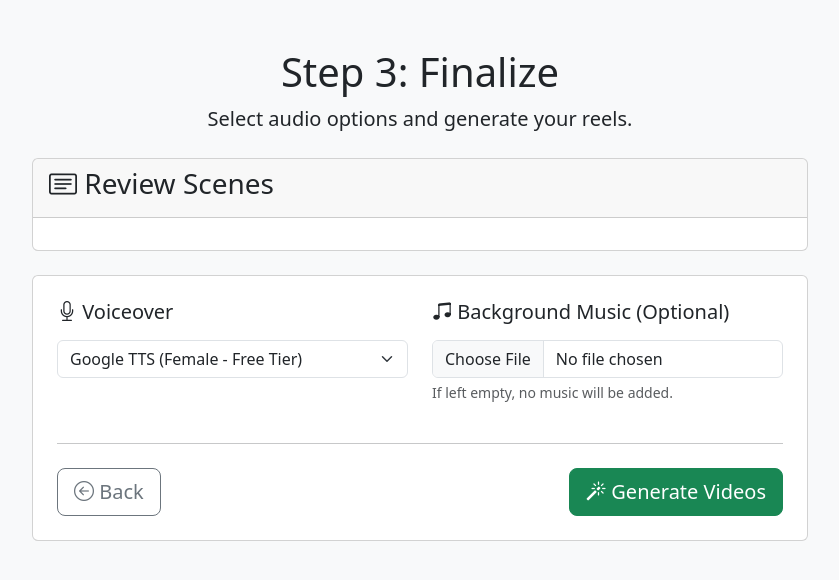
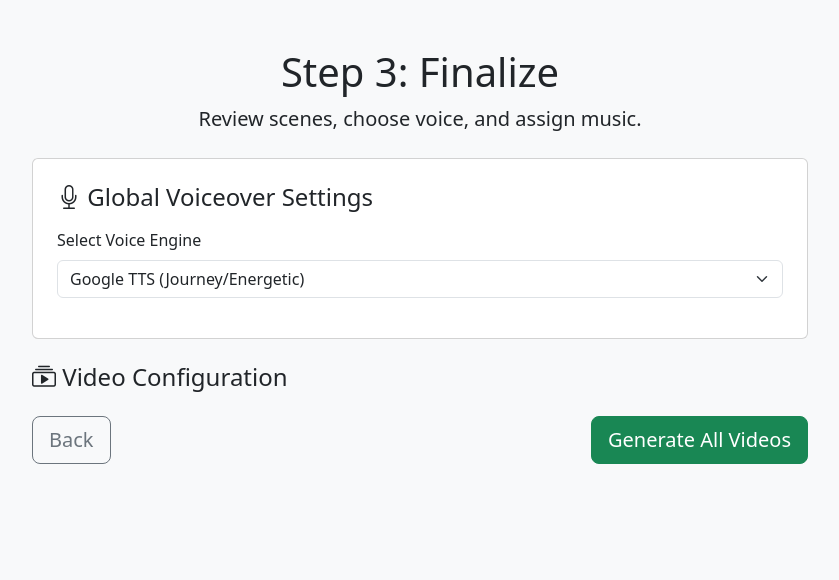
Before and after one commit to auksasful/Simple-Reels-Generator-Python-Hustlers, a Flask app: template templates/step3.html in a window 1280 px wide. Shown: the top 580 px of the page, without its empty margins (220-1059 px from the left). Run offline with Flask 3, Linux system fonts and the light colour scheme; the template is opened without the code that fills it, so the values that code supplies are empty; some libraries are stand-ins or nearby versions.

Commit message:
Fixing bugs

```diff
--- a/app.py
+++ b/app.py
@@ -9,6 +9,7 @@ from dotenv import load_dotenv
 from config import Config
 import base64
 from fish_audio_sdk import Session, TTSRequest
+from azure.storage.blob import BlobServiceClient, ContentSettings
 
 from moviepy.config import change_settings
 if os.path.exists("/usr/bin/magick"):
@@ -36,10 +37,41 @@ MANUAL_PROJECT_PATH = os.path.join(PROJECTS_FOLDER, MANUAL_PROJECT_NAME)
 os.makedirs(UPLOAD_FOLDER, exist_ok=True)
 app.config['UPLOAD_FOLDER'] = UPLOAD_FOLDER
 
+AZURE_CONNECTION_STRING = Config.AZURE_CONNECTION_STRING
+AZURE_CONTAINER_NAME = Config.AZURE_CONTAINER_NAME
+
+if AZURE_CONNECTION_STRING:
+    blob_service_client = BlobServiceClient.from_connection_string(AZURE_CONNECTION_STRING)
+else:
+    print("WARNING: AZURE_CONNECTION_STRING not found in .env. Cloud uploads will fail.")
+    blob_service_client = None
+
 # --- Helper Functions ---
 
+def upload_to_azure(local_file_path, blob_name):
+    """Uploads a local file to Azure Blob Storage and returns the public URL."""
+    if not blob_service_client:
+        return None
+
+    try:
+        blob_client = blob_service_client.get_blob_client(container=AZURE_CONTAINER_NAME, blob=blob_name)
+
+        # Determine content type
+        content_type = 'video/mp4' if blob_name.endswith('.mp4') else 'application/octet-stream'
+
+        with open(local_file_path, "rb") as data:
+            blob_client.upload_blob(
+                data,
+                overwrite=True,
+                content_settings=ContentSettings(content_type=content_type)
+            )
+        return blob_client.url
+    except Exception as e:
+        print(f"Azure Upload Error: {e}")
+        return None
+
+
 def download_file(url, folder):
-    """Downloads a file from a URL to the specified folder."""
     try:
         response = requests.get(url, stream=True)
         response.raise_for_status()
@@ -53,6 +85,20 @@ def download_file(url, folder):
     except Exception as e:
         print(f"Download error: {e}")
         return None
+
+def get_next_project_name(base_name="manual_project"):
+    if not os.path.exists(os.path.join(PROJECTS_FOLDER, base_name)):
+        return base_name
+    counter = 1
+    while True:
+        new_name = f"{base_name}_{counter}"
+        if not os.path.exists(os.path.join(PROJECTS_FOLDER, new_name)):
+            return new_name
+        counter += 1
+
+def clean_text_for_folder(text):
+    import re
+    return re.sub(r'[^\w\s]', '', text).strip()
 
 def generate_voice_pyttsx3(text, output_path):
     """Generates offline voiceover."""
@@ -100,13 +146,11 @@ def generate_google_tts(text, output_path):
         print(f"Google TTS Request Failed: {e}")
         return False
 
-def generate_fish_audio(text, output_path):
+def generate_fish_audio(text, output_path, ref_id="b85455e9d73e492d95c554176a8913df"):
     """Generates audio using Fish Audio SDK with the Kiova British voice."""
     try:
         # Your specific API Key
         session = Session(Config.FISH_AUDIO_API_KEY)
-        # Your specific Voice ID
-        ref_id = "b85455e9d73e492d95c554176a8913df"
 
         # Stream the audio directly to the file
         with open(output_path, "wb") as f:
@@ -142,10 +186,17 @@ def clean_text_for_folder(text):
 
 # --- Routes ---
 
+@app.route('/reset')
+def reset_project():
+    """Clears session and redirects to home to start fresh."""
+    session.clear()
+    return redirect(url_for('step1'))
+
 @app.route('/', methods=['GET', 'POST'])
 def step1():
     if request.method == 'GET':
         session.pop('scripts', None)
+        session.pop('generated_videos', None) # Clear previous results
     if request.method == 'POST':
         session['scripts'] = {"video_1": [{"script": "", "media_type": "url", "media_source": ""}]}
         return redirect(url_for('step2'))
@@ -174,7 +225,6 @@ def step2():
                     if media_type == 'url':
                         final_source = media_urls[index]
                     elif media_type == 'file':
-                        # Check file upload
                         file_input_name = f"{key}_file_{index}"
                         if file_input_name in request.files:
                             file = request.files[file_input_name]
@@ -184,12 +234,12 @@ def step2():
                                 file.save(file_path)
                                 final_source = file_path
                             else:
-                                # Preserve existing file if re-editing (simplified logic)
-                                # For a robust app, check previous session data here
+                                # Logic to keep existing file if not re-uploaded would go here
+                                # For now, relies on re-upload if logic flow was broken
                                 pass
 
                     video_scenes.append({
-                        "scene": str(index + 1), # Use 1-based index for scene ID
+                        "scene": str(index + 1),
                         "script": script_text.strip(),
                         "media_type": media_type,
                         "media_source": final_source
@@ -204,6 +254,7 @@ def step2():
             return redirect(url_for('step2'))
 
         session['scripts'] = scripts_data
+        session.pop('generated_videos', None)
         return redirect(url_for('step3'))
 
     return render_template('step2.html', scripts=session.get('scripts', {}))
@@ -212,15 +263,22 @@ def step2():
 def step3():
     if 'scripts' not in session: return redirect(url_for('step2'))
 
+    if request.method == 'GET' and 'generated_videos' in session:
+        return render_template('step3.html',
+                             scripts=session.get('scripts', {}),
+                             generated_videos=session['generated_videos'])
+
     if request.method == 'POST':
         voice_option = request.form.get('voiceover')
-        bg_music_file = request.files.get('bg_music')
 
-        # 1. Auto-Increment Project Name (THIS IS CORRECT)
+        custom_ref_id = request.form.get('fish_ref_id')
+        if not custom_ref_id or not custom_ref_id.strip():
+            custom_ref_id = "b85455e9d73e492d95c554176a8913df"
+
+        # 1. Project Setup
         current_project_name = get_next_project_name()
         current_project_path = os.path.join(PROJECTS_FOLDER, current_project_name)
 
-        # Create directories for THIS specific run
         gen_video_dir = os.path.join(current_project_path, 'generated_video')
         gen_images_dir = os.path.join(current_project_path, 'generated_images')
         os.makedirs(gen_video_dir, exist_ok=True)
@@ -228,43 +286,43 @@ def step3():
 
         print(f"Generating into folder: {current_project_name}")
 
-        # Prepare Utils
+        # Utils
         pollinations_utils = PollinationsUtils(Config.POLLINATIONS_API_KEY if hasattr(Config, 'POLLINATIONS_API_KEY') else None)
+        vg = VideoGenerator(current_project_name)
+        bg_gen = BackgroundAudioGenerator(current_project_name, bg_music_db=-25)
 
-        # --- DELETED THE ZOMBIE CODE HERE ---
-        # (The lines that reset path to MANUAL_PROJECT_PATH were removed)
-        # ------------------------------------
-
-        # Handle Background Music Upload
-        # Save to ROOT data folder so it is accessible across projects
-        bg_music_path = None
-        bg_music_folder = os.path.join(BASE_DIR, 'data', 'bg_music')
-
-        if bg_music_file and bg_music_file.filename != '':
-            os.makedirs(bg_music_folder, exist_ok=True)
-            safe_audio_name = secure_filename(bg_music_file.filename)
-            bg_music_path = os.path.join(bg_music_folder, safe_audio_name)
-            bg_music_file.save(bg_music_path)
-
-        generated_files = []
+        azure_links = []
 
         # 2. Iterate Videos
         for vid_key, scenes in session['scripts'].items():
             vid_id = vid_key.split('_')[1]
 
-            # Prepare Data Structures
+            # --- A. Handle Specific Music Upload ---
+            # Look for input name="bg_music_video_1", "bg_music_video_2" etc.
+            music_file_input_name = f"bg_music_{vid_key}"
+            music_file = request.files.get(music_file_input_name)
+
+            specific_music_path = None
+            if music_file and music_file.filename != '':
+                # Save to project folder/data/bg_music/video_1_song.mp3
+                music_folder = os.path.join(current_project_path, 'data', 'bg_music')
+                os.makedirs(music_folder, exist_ok=True)
+
+                safe_name = secure_filename(f"{vid_key}_{music_file.filename}")
+                specific_music_path = os.path.join(music_folder, safe_name)
+                music_file.save(specific_music_path)
+
+            # --- B. Prepare Video Generation Data ---
             video_dict = {'video': vid_id, 'scenes': []}
             media_paths_list = []
 
             for scene in scenes:
                 scene_id = scene['scene']
                 clean_scene_id = clean_text_for_folder(scene_id)
-
-                # Create specific folder for this scene using the NEW path
                 scene_folder = os.path.join(gen_images_dir, str(vid_id), clean_scene_id)
                 os.makedirs(scene_folder, exist_ok=True)
 
-                # A. Handle Voiceover
+                # Voiceover Logic
                 vo_path = os.path.join(scene_folder, "voiceover.mp3")
 
                 if voice_option == 'Pollinations':
@@ -276,28 +334,24 @@ def step3():
                         os.rename(latest_file, vo_path)
                 elif voice_option == 'GoogleTTS':
                     if not generate_google_tts(scene['script'], vo_path):
-                         # Fallback to gTTS if Google fails
                          from gtts import gTTS
                          tts = gTTS(text=scene['script'], lang='en', slow=False)
                          tts.save(vo_path)
                 elif voice_option == 'FishAudio':
-                    if not generate_fish_audio(scene['script'], vo_path):
-                         # Fallback to gTTS if Fish fails (e.g. out of credits)
+                    if not generate_fish_audio(scene['script'], vo_path, ref_id=custom_ref_id):
                          from gtts import gTTS
                          tts = gTTS(text=scene['script'], lang='en', slow=False)
                          tts.save(vo_path)
                 else:
-                    # Fallback (Offline/Pyttsx3 or gTTS)
                     from gtts import gTTS
                     tts = gTTS(text=scene['script'], lang='en', slow=False)
                     tts.save(vo_path)
 
-                # B. Handle Visuals
+                # Media Logic
                 final_media_path = ""
                 if scene['media_type'] == 'url':
                     final_media_path = download_file(scene['media_source'], scene_folder)
                 else:
-                    # It's a file path in static/uploads. Copy it to project folder
                     source_path = scene['media_source']
                     if os.path.exists(source_path):
                         ext = os.path.splitext(source_path)[1]
@@ -305,57 +359,43 @@ def step3():
                         shutil.copy(source_path, dest_path)
                         final_media_path = dest_path
 
-                # C. Build Dicts
-                video_dict['scenes'].append({
-                    'scene': scene_id,
-                    'text': scene['script'],
-                    'visuals': 'manual_input'
-                })
+                video_dict['scenes'].append({'scene': scene_id, 'text': scene['script'], 'visuals': 'manual'})
+                media_paths_list.append({'scene': scene_id, 'image_path': final_media_path, 'google_image_path': ''})
 
-                media_paths_list.append({
-                    'scene': scene_id,
-                    'image_path': final_media_path,
-                    'google_image_path': ''
-                })
+            # --- C. Generate Video & Apply Music ---
+            try:
+                # 1. Generate base video
+                raw_video_path = vg.execute(video_dict, media_paths_list)
 
-            # 3. Generate Video
-            try:
-                # Pass the NEW project name so VG looks in the right place
-                vg = VideoGenerator(current_project_name)
-                final_video_path = vg.execute(video_dict, media_paths_list)
+                final_output_path = raw_video_path
 
-                if final_video_path and os.path.exists(final_video_path):
-                    generated_files.append(final_video_path)
+                # 2. Apply Specific Music (if uploaded)
+                if specific_music_path and os.path.exists(raw_video_path):
+                    print(f"Applying music to {vid_key}...")
+                    # The updated generator will use specific_audio_path if provided
+                    music_video_path = bg_gen.execute(raw_video_path, specific_audio_path=specific_music_path)
+                    if music_video_path:
+                        final_output_path = music_video_path
+
+                # 3. Upload to Azure
+                if final_output_path and os.path.exists(final_output_path):
+                    filename = os.path.basename(final_output_path)
+                    blob_name = f"{current_project_name}/{vid_key}_{filename}"
+                    print(f"Uploading {blob_name}...")
+
+                    cloud_url = upload_to_azure(final_output_path, blob_name)
+                    azure_links.append(cloud_url if cloud_url else f"Upload Failed: {final_output_path}")
+
             except Exception as e:
-                print(f"Video Gen Error: {e}")
-                flash(f"Error generating video {vid_id}: {str(e)}", "danger")
+                print(f"Gen Error {vid_key}: {e}")
                 continue
 
-        # 4. Add Background Audio
-        if bg_music_path and generated_files:
-            try:
-                bg_gen = BackgroundAudioGenerator(current_project_name, bg_music_db=-25)
-                # Force the generator to look in the root data folder
-                bg_gen.bg_music_directory = bg_music_folder
+        session['generated_videos'] = azure_links
+        flash(f"Generation Complete! Created {len(azure_links)} videos.", "success")
 
-                final_output_paths = []
-                for vid_path in generated_files:
-                    res = bg_gen.execute(vid_path)
-                    if res: final_output_paths.append(res)
-
-                if final_output_paths:
-                    flash(f"Generated {len(final_output_paths)} videos with music!", "success")
-                else:
-                    flash("Generated videos (Music add failed).", "warning")
-
-            except Exception as e:
-                 print(f"BG Audio Error: {e}")
-                 flash("Video generated, but background audio failed.", "warning")
-        else:
-             if generated_files:
-                 flash(f"Successfully generated {len(generated_files)} videos!", "success")
-
-        return render_template('step3.html', scripts=session.get('scripts', {}))
+        return render_template('step3.html',
+                             scripts=session.get('scripts', {}),
+                             generated_videos=azure_links)
 
     return render_template('step3.html', scripts=session.get('scripts', {}))
 
--- a/templates/step3.html
+++ b/templates/step3.html
@@ -10,13 +10,29 @@
         body { background-color: #f8f9fa; }
         .container { max-width: 800px; }
         .scene-review { border-bottom: 1px solid #eee; padding-bottom: 0.5rem; margin-bottom: 1rem; }
+        .video-card { border-left: 5px solid #0d6efd; background: white; padding: 20px; margin-bottom: 20px; border-radius: 5px; box-shadow: 0 2px 4px rgba(0,0,0,0.05); }
+
+        /* Loading Overlay */
+        #loading-overlay {
+            position: fixed; top: 0; left: 0; width: 100%; height: 100%;
+            background: rgba(255, 255, 255, 0.95); z-index: 9999;
+            display: flex; flexDirection: column; justify-content: center; align-items: center;
+        }
     </style>
 </head>
 <body>
+
+    <!-- LOADING OVERLAY -->
+    <div id="loading-overlay" class="d-none">
+        <div class="spinner-border text-primary" style="width: 4rem; height: 4rem;" role="status"></div>
+        <h2 class="mt-3">Generating Your Reels...</h2>
+        <p class="lead">Processing video, voice, and specific music tracks.</p>
+    </div>
+
     <div class="container my-5">
         <div class="text-center mb-4">
             <h1>Step 3: Finalize</h1>
-            <p class="lead">Select audio options and generate your reels.</p>
+            <p class="lead">Review scenes, choose voice, and assign music.</p>
         </div>
 
         {% with messages = get_flashed_messages(with_categories=true) %}
@@ -27,58 +43,124 @@
             {% endif %}
         {% endwith %}
 
-        <div class="card my-4">
-            <div class="card-header">
-                <h3><i class="bi bi-card-text"></i> Review Scenes</h3>
+        <!-- RESULTS SECTION -->
+        {% if generated_videos %}
+        <div class="card mb-5 border-success">
+            <div class="card-header bg-success text-white">
+                <h4 class="mb-0"><i class="bi bi-check-circle-fill"></i> Generation Successful!</h4>
             </div>
             <div class="card-body">
-                {% for video_key, scenes in scripts.items() %}
-                    <h5 class="mb-3">{{ video_key.replace('_', ' ').title() }}</h5>
-                    {% for scene in scenes %}
-                    <div class="scene-review">
-                        <p class="mb-1"><strong>Script:</strong> {{ scene.script }}</p>
-                        <p class="mb-0 text-muted">
-                            <small><strong>Media:</strong>
-                            {% if scene.media_type == 'file' %}
-                                {{ scene.media_source.split('/')[-1] }}
-                            {% else %}
-                                <a href="{{ scene.media_source }}" target="_blank">Link</a>
-                            {% endif %}
-                            </small>
-                        </p>
+                <div class="list-group">
+                    {% for link in generated_videos %}
+                    <div class="list-group-item d-flex justify-content-between align-items-center">
+                        <div>
+                            <strong>Video {{ loop.index }}:</strong>
+                            <a href="{{ link }}" target="_blank" class="text-decoration-none ms-2">View Video</a>
+                        </div>
+                        <a href="{{ link }}" class="btn btn-sm btn-outline-primary" download><i class="bi bi-download"></i></a>
                     </div>
                     {% endfor %}
-                    <hr>
-                {% endfor %}
+                </div>
+                <hr>
+                <div class="d-flex justify-content-center gap-3">
+                    <a href="{{ url_for('reset_project') }}" class="btn btn-outline-danger">Start Fresh</a>
+                    <a href="{{ url_for('step2') }}" class="btn btn-outline-secondary">Edit Scenes</a>
+                </div>
             </div>
         </div>
+        {% endif %}
 
-        <div class="card p-4">
-            <form method="post" enctype="multipart/form-data">
-                <div class="row">
-                    <div class="col-md-6 mb-3">
-                        <label for="voiceover" class="form-label"><h5><i class="bi bi-mic"></i> Voiceover</h5></label>
-                        <select class="form-select" id="voiceover" name="voiceover">
-                            <option value="pyttsx3">Offline (pyttsx3)</option>
-                            <option value="FishAudio">Fish Audio (British Kiova - High Quality)</option>
-                            <option value="GoogleTTS" selected>Google TTS (Female - Free Tier)</option>
-                            <option value="Pollinations">AI Cloud (Pollinations)</option>
-                        </select>
-                    </div>
-                    <div class="col-md-6 mb-3">
-                        <label for="bg_music" class="form-label"><h5><i class="bi bi-music-note-beamed"></i> Background Music (Optional)</h5></label>
-                        <input type="file" class="form-control" id="bg_music" name="bg_music" accept="audio/*">
-                        <div class="form-text">If left empty, no music will be added.</div>
+        <!-- FORM SECTION -->
+        {% if not generated_videos %}
+        <form method="post" enctype="multipart/form-data" onsubmit="showLoading()">
+
+            <div class="card p-4 mb-4">
+                <h4 class="mb-3"><i class="bi bi-mic"></i> Global Voiceover Settings</h4>
+
+                <div class="mb-3">
+                    <label for="voiceover" class="form-label">Select Voice Engine</label>
+                    <select class="form-select" id="voiceover" name="voiceover" onchange="toggleFishInput()">
+                        <option value="GoogleTTS">Google TTS (Journey/Energetic)</option>
+                        <option value="FishAudio">Fish Audio (High Quality Clone)</option>
+                        <option value="pyttsx3">Offline Fallback</option>
+                        <option value="Pollinations">Pollinations AI</option>
+                    </select>
+                </div>
+
+                <!-- Hidden Input for Fish Audio Ref ID -->
+                <div id="fish-settings" class="d-none border-start border-4 border-info ps-3 bg-light p-2 rounded">
+                    <label for="fish_ref_id" class="form-label fw-bold small text-info">Fish Audio Reference ID (Voice ID)</label>
+                    <input type="text" class="form-control font-monospace" id="fish_ref_id" name="fish_ref_id"
+                           value="b85455e9d73e492d95c554176a8913df" placeholder="Enter Ref ID...">
+                    <div class="form-text small">Default: British Kiova Voice. Change this to clone a different voice.</div>
+                </div>
+            </div>
+
+            <h4 class="mb-3"><i class="bi bi-collection-play"></i> Video Configuration</h4>
+
+            {% for video_key, scenes in scripts.items() %}
+            <div class="video-card">
+                <div class="d-flex justify-content-between align-items-center mb-3">
+                    <h5 class="mb-0 text-primary">{{ video_key.replace('_', ' ').title() }}</h5>
+                    <span class="badge bg-secondary">{{ scenes|length }} Scenes</span>
+                </div>
+
+                <!-- Music Input SPECIFIC for this video -->
+                <div class="mb-3">
+                    <label class="form-label fw-bold"><i class="bi bi-music-note-beamed"></i> Background Music for {{ video_key.replace('_', ' ').title() }}</label>
+                    <input type="file" class="form-control" name="bg_music_{{ video_key }}" accept="audio/*">
+                    <div class="form-text small">Leave empty for no music.</div>
+                </div>
+
+                <div class="accordion" id="accordion_{{ video_key }}">
+                    <div class="accordion-item">
+                        <h2 class="accordion-header">
+                            <button class="accordion-button collapsed" type="button" data-bs-toggle="collapse" data-bs-target="#collapse_{{ video_key }}">
+                                View Script & Visuals
+                            </button>
+                        </h2>
+                        <div id="collapse_{{ video_key }}" class="accordion-collapse collapse" data-bs-parent="#accordion_{{ video_key }}">
+                            <div class="accordion-body bg-light">
+                                {% for scene in scenes %}
+                                <div class="scene-review">
+                                    <p class="mb-1"><strong>Script:</strong> {{ scene.script }}</p>
+                                    <p class="mb-0 text-muted"><small><strong>Media:</strong> {{ scene.media_source.split('/')[-1] if scene.media_type == 'file' else 'URL Link' }}</small></p>
+                                </div>
+                                {% endfor %}
+                            </div>
+                        </div>
                     </div>
                 </div>
-                <hr class="my-4">
-                <div class="d-flex justify-content-between align-items-center">
-                    <a href="{{ url_for('step2') }}" class="btn btn-outline-secondary btn-lg"><i class="bi bi-arrow-left-circle"></i> Back</a>
-                    <button type="submit" class="btn btn-success btn-lg"><i class="bi bi-magic"></i> Generate Videos</button>
-                </div>
-            </form>
-        </div>
+            </div>
+            {% endfor %}
+
+            <div class="d-flex justify-content-between align-items-center mt-4">
+                <a href="{{ url_for('step2') }}" class="btn btn-outline-secondary btn-lg">Back</a>
+                <button type="submit" class="btn btn-success btn-lg">Generate All Videos</button>
+            </div>
+        </form>
+        {% endif %}
     </div>
+
+    <script>
+
+        function toggleFishInput() {
+            const select = document.getElementById('voiceover');
+            const fishSettings = document.getElementById('fish-settings');
+            if (select.value === 'FishAudio') {
+                fishSettings.classList.remove('d-none');
+            } else {
+                fishSettings.classList.add('d-none');
+            }
+        }
+
+        // Run on load in case the browser remembers the selection
+        document.addEventListener('DOMContentLoaded', toggleFishInput);
+
+        function showLoading() {
+            document.getElementById('loading-overlay').classList.remove('d-none');
+        }
+    </script>
     <script src="https://cdn.jsdelivr.net/npm/bootstrap@5.3.3/dist/js/bootstrap.bundle.min.js"></script>
 </body>
 </html>
```
Also changed, not shown: modules/background_audio_generator.py (+26 -1 lines).
